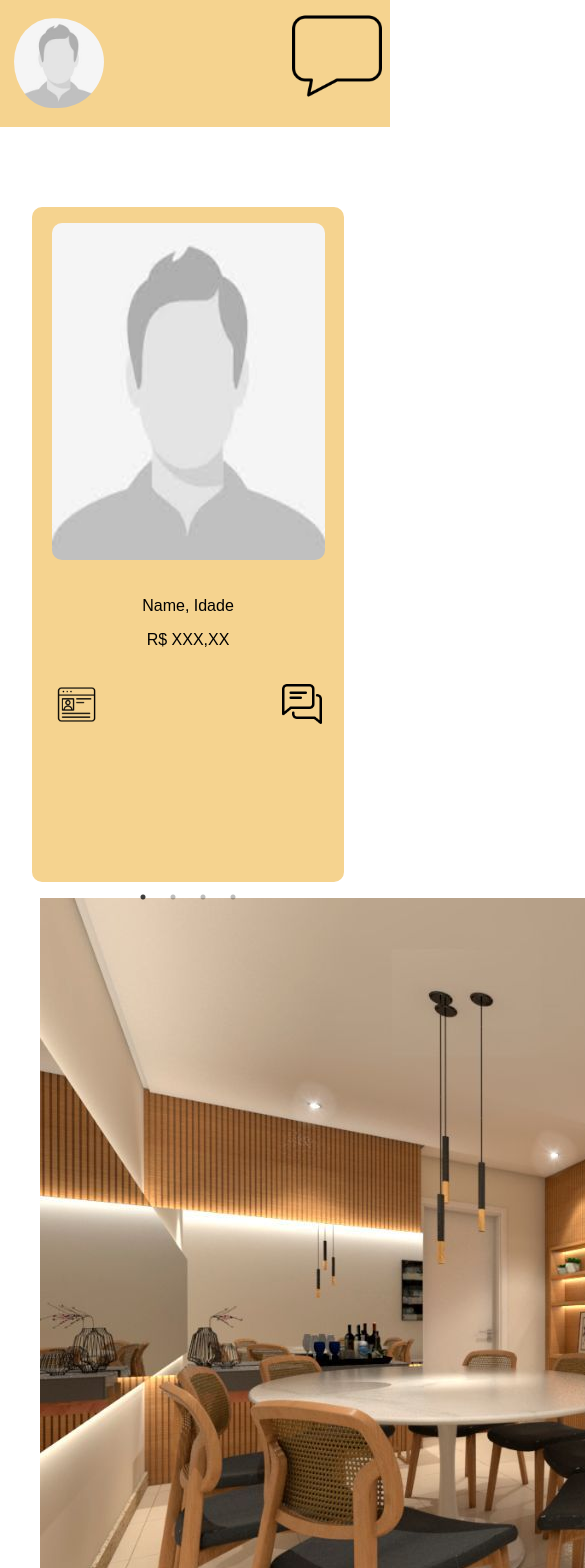
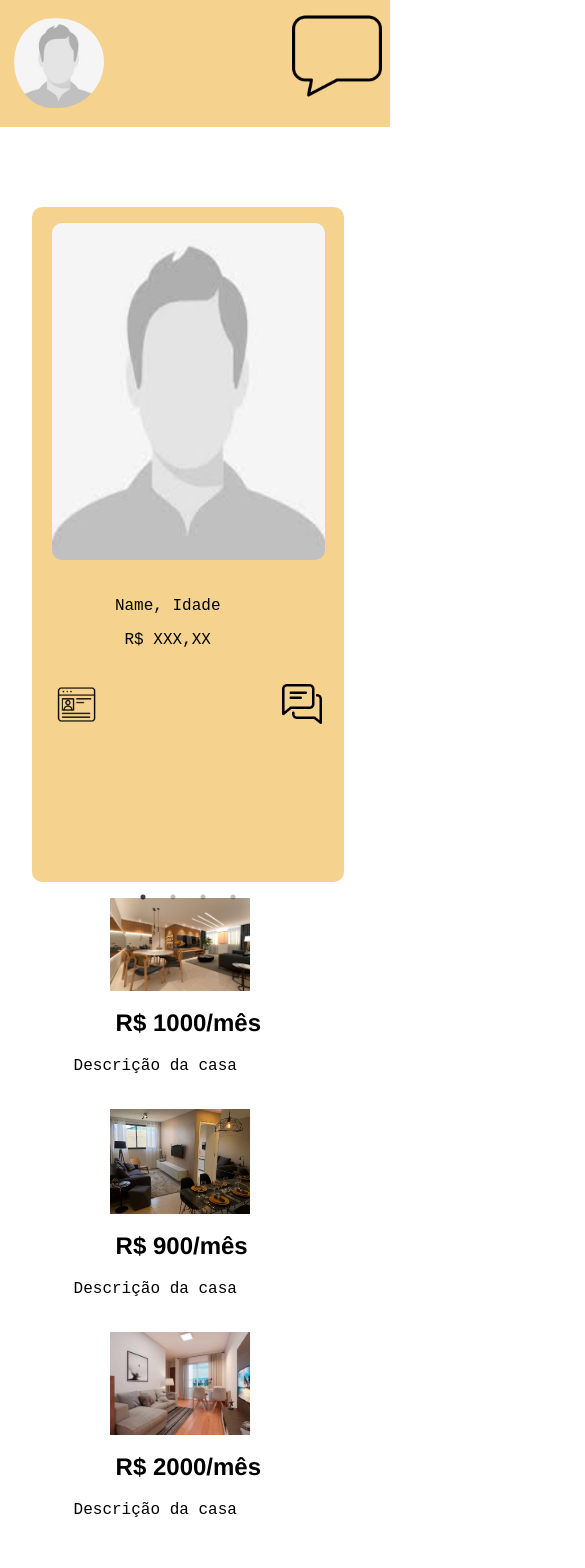
Before and after one commit to dsm-cefet-rj/trabalho2021-1-grupo-8, a React (Create React App) app in the folder frontend/: page /perfil in a window 390 px wide. Shown: the top 1568 px of the page, 585 px wide, since content can reach past the window. After the commit the page ends 1535 px from the top, so only its background shows below. Built offline with nearby package versions, Linux system fonts and the light colour scheme; a web font is replaced by a local one.

Commit message:
componente de imoveis foi estilizado

```diff
--- a/frontend/src/components/Header/ListaDeImoveis.js
+++ b/frontend/src/components/Header/ListaDeImoveis.js
@@ -1,4 +1,5 @@
 import React, { Component } from "react";
+import "./imoveis.css"
 
 export class ListaDeImoveis extends Component {
   render() {
@@ -6,20 +7,20 @@ export class ListaDeImoveis extends Component {
       <div>
         <a>
           <ul>
-            <li ul class="container">
-              <img id="apartamento1" src="Apartamento1.jpg" />
+            <li className="lista">
+              <img className="img" src="Apartamento1.jpg" />
               <h2>R$ 1000/mês</h2>
               <p>Descrição da casa</p>
             </li>
             <br />
-            <li class="container">
-              <img id="apartamento2" src="apartamento2.jpg" />
+            <li className="lista">
+              <img className="img" src="apartamento2.jpg" />
               <h2>R$ 900/mês</h2>
               <p>Descrição da casa</p>
             </li>
             <br />
-            <li class="container">
-              <img id="apartamento3" src="apartamento3.jpg" />
+            <li className="lista">
+              <img className="img" src="apartamento3.jpg" />
               <h2>R$ 2000/mês</h2>
               <p>Descrição da casa</p>
             </li>
--- /dev/null
+++ b/frontend/src/components/Header/imoveis.css
@@ -0,0 +1,45 @@
+.img {
+    width: 35%;
+}
+
+h2 {
+    margin-top: -5%;
+    margin-left: 2%;
+    font-family: 'Franklin Gothic Medium', 'Arial Narrow', Arial, sans-serif;
+}
+
+p {
+    margin-top: 5%;
+    margin-left: -13%;
+    font-family: 'Courier New', Courier, monospace;
+}
+
+
+.lista {
+    display: flex;
+    align-items: center;
+    margin-left: 20%;
+}
+
+
+@media(max-width:600px){
+    .img {
+        width: 50%;
+    }
+
+    h2 {
+        margin-top: 5%;
+        margin-left: 2%;
+        font-family: 'Franklin Gothic Medium', 'Arial Narrow', Arial, sans-serif;
+    }
+
+    p {
+        font-family: 'Courier New', Courier, monospace;
+    }
+
+    .lista {
+        display: block;
+        align-items: center;
+        margin-left: 20%;
+    }
+}
```
